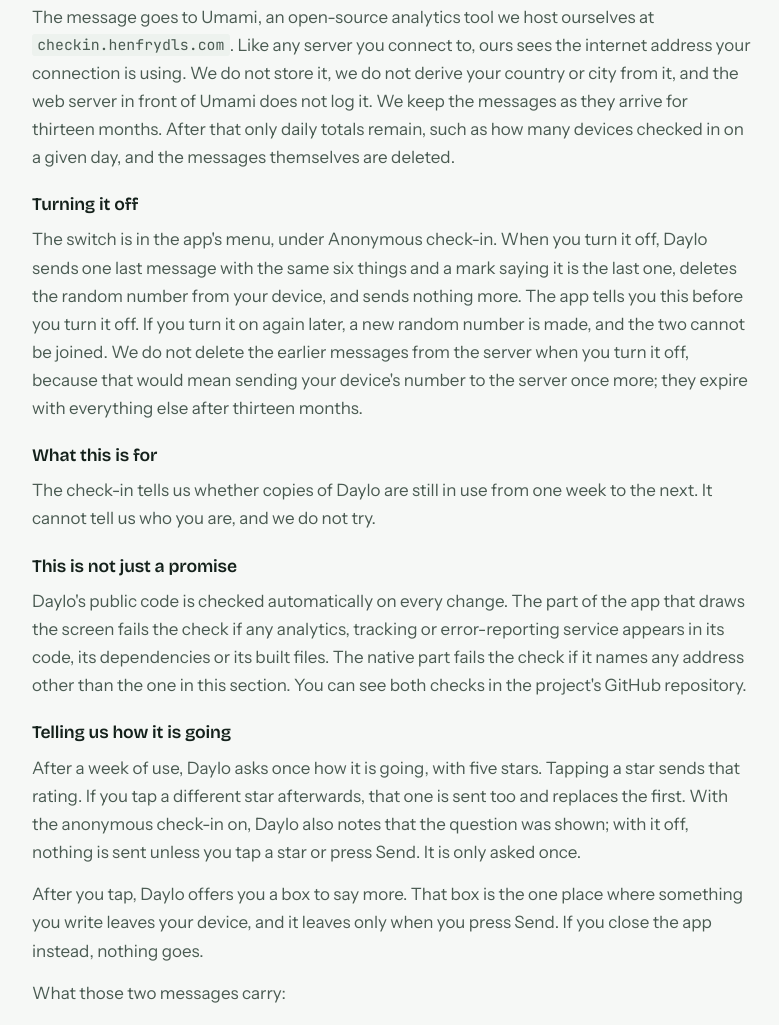
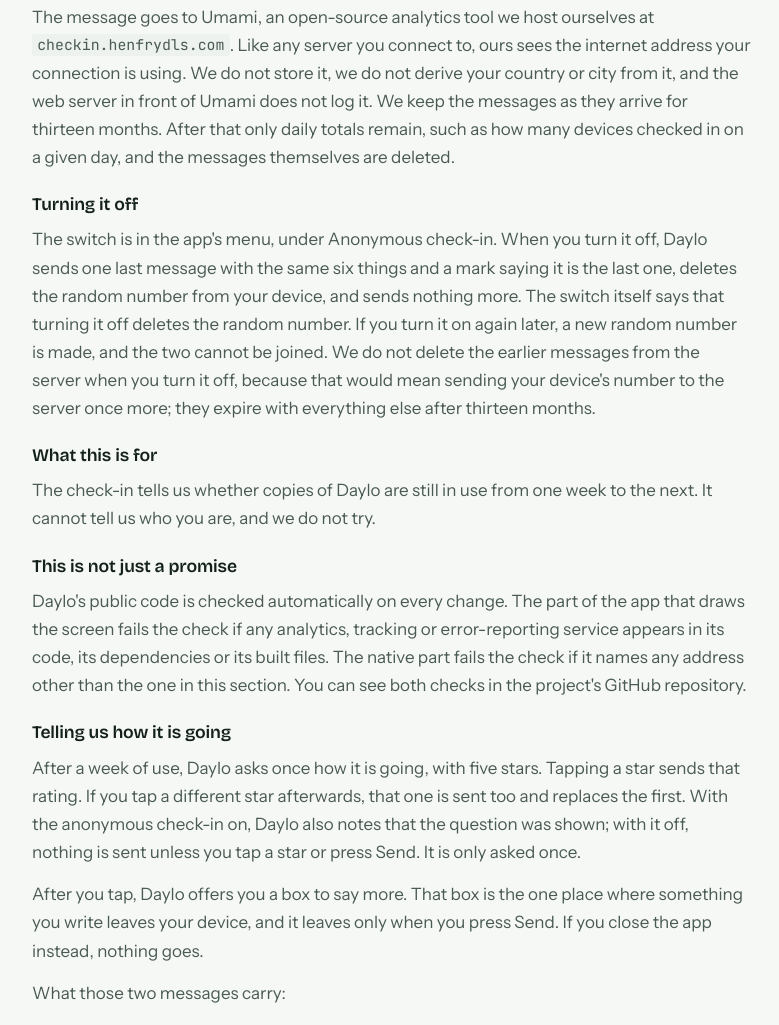
Before and after one commit to henfrydls/daylo-web, a plain HTML site: page site/privacy/index.html in a window 1280 px wide. Shown: the part 1950-2975 px from the top of the page, without its empty margins (248-1027 px from the left). Drawn offline with nearby package versions, Linux system fonts and the light colour scheme.

Commit message:
Say only what the switch tells you before it is turned off

```diff
--- a/site/privacy/index.html
+++ b/site/privacy/index.html
@@ -89,7 +89,7 @@
       <h3>Where it goes and what we keep</h3>
       <p>The message goes to Umami, an open-source analytics tool we host ourselves at <code>checkin.henfrydls.com</code>. Like any server you connect to, ours sees the internet address your connection is using. We do not store it, we do not derive your country or city from it, and the web server in front of Umami does not log it. We keep the messages as they arrive for thirteen months. After that only daily totals remain, such as how many devices checked in on a given day, and the messages themselves are deleted.</p>
       <h3>Turning it off</h3>
-      <p>The switch is in the app's menu, under Anonymous check-in. When you turn it off, Daylo sends one last message with the same six things and a mark saying it is the last one, deletes the random number from your device, and sends nothing more. The app tells you this before you turn it off. If you turn it on again later, a new random number is made, and the two cannot be joined. We do not delete the earlier messages from the server when you turn it off, because that would mean sending your device's number to the server once more; they expire with everything else after thirteen months.</p>
+      <p>The switch is in the app's menu, under Anonymous check-in. When you turn it off, Daylo sends one last message with the same six things and a mark saying it is the last one, deletes the random number from your device, and sends nothing more. The switch itself says that turning it off deletes the random number. If you turn it on again later, a new random number is made, and the two cannot be joined. We do not delete the earlier messages from the server when you turn it off, because that would mean sending your device's number to the server once more; they expire with everything else after thirteen months.</p>
       <h3>What this is for</h3>
       <p>The check-in tells us whether copies of Daylo are still in use from one week to the next. It cannot tell us who you are, and we do not try.</p>
       <h3>This is not just a promise</h3>
```
